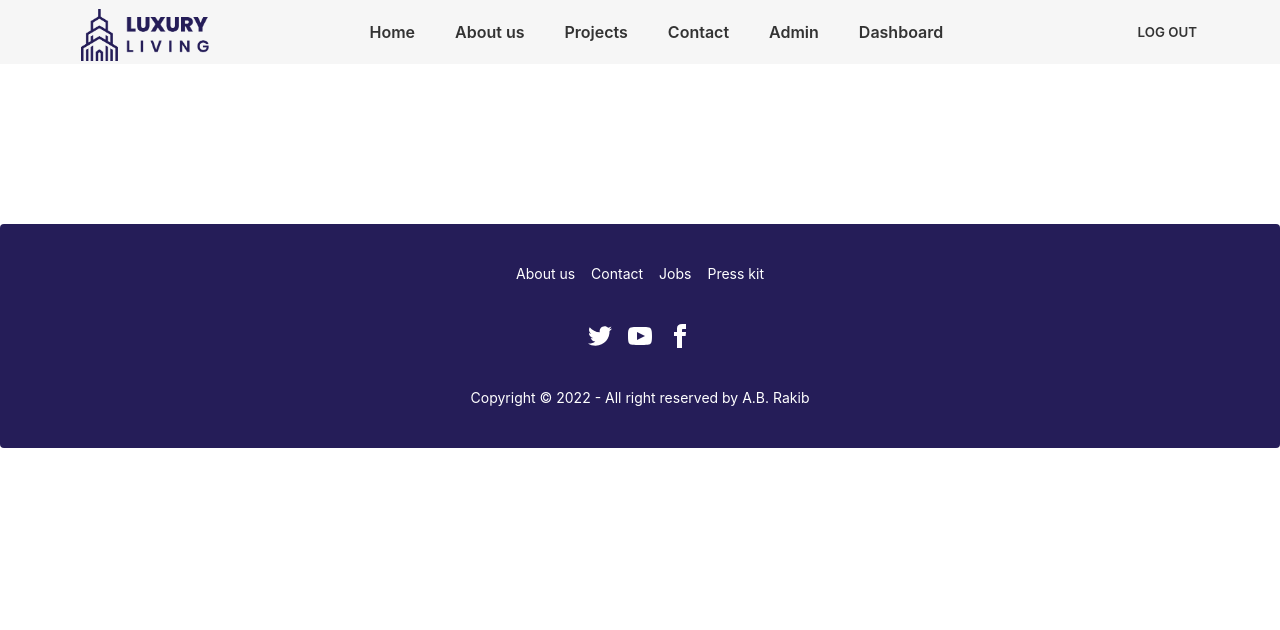
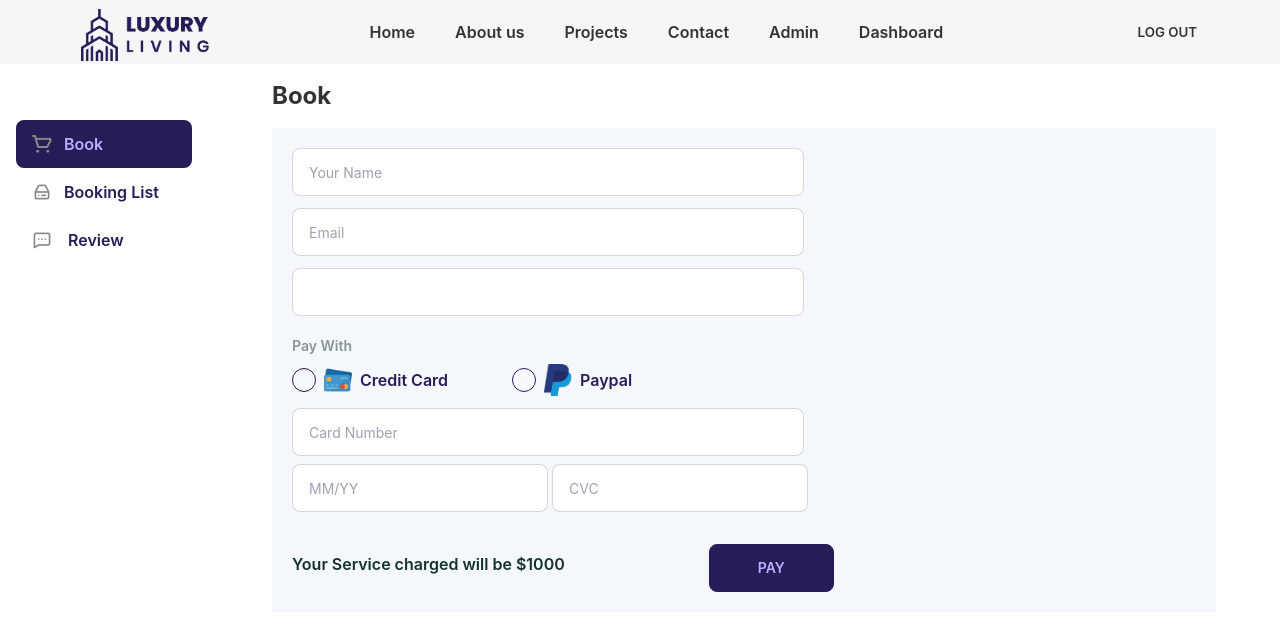
Before and after one commit to abrakib942/luxury-living-client, a React (Create React App) app: page /dashboard/book in a window 1280 px wide. Shown: the top 630 px of the page. Built offline with nearby package versions, Linux system fonts and the light colour scheme; no server answers; the HTML template or start-up script is replaced by a standard one.

Commit message:
book design

```diff
--- a/src/App.js
+++ b/src/App.js
@@ -6,6 +6,9 @@ import Footer from "./Shared/Footer";
 import Login from "./Pages/Login/Login";
 import SignUp from "./Pages/Login/SignUp";
 import Dashboard from "./Pages/Dashboard/Dashboard";
+import Book from "./Pages/Dashboard/Book";
+import BookingList from "./Pages/Dashboard/BookingList";
+import Review from "./Pages/Dashboard/Review";
 
 function App() {
   return (
@@ -16,10 +19,15 @@ function App() {
         <Route path="/" element={<Home />} />
         <Route path="/login" element={<Login />} />
         <Route path="/signup" element={<SignUp />} />
-        <Route path="/dashboard" element={<Dashboard />} />
+
+        {/* nested */}
+        <Route path="/dashboard" element={<Dashboard />}>
+          <Route path="book/:id" element={<Book />} />
+          <Route path="book" element={<Book />} />
+          <Route path="booking-list" element={<BookingList />} />
+          <Route path="add-review" element={<Review />} />
+        </Route>
       </Routes>
-
-      <Footer />
     </div>
   );
 }
--- a/src/Pages/Dashboard/Book.js
+++ b/src/Pages/Dashboard/Book.js
@@ -1,10 +1,71 @@
 import React from "react";
+import credit from "../../assets/Icon/credit.png";
+import paypal from "../../assets/Icon/paypal.png";
 
 const Book = () => {
   return (
-    <div>
-      <h2 className="text-4xl">Booking</h2>
-    </div>
+    <section className="lg:px-16 px-8">
+      <h2 className="text-2xl font-bold my-4">Book</h2>
+      <div className="bg-[#F4F7FC] p-5">
+        <div className="grid grid-flow-row">
+          <input
+            type="text"
+            placeholder="Your Name"
+            class="input input-bordered input-md w-full max-w-lg mb-3 bg-white"
+            required
+          />
+          <input
+            type="text"
+            placeholder="Email"
+            class="input input-bordered  input-md w-full max-w-lg mb-3 bg-white"
+            required
+          />
+          <input
+            type="text"
+            placeholder=""
+            class="input input-bordered input-md w-full max-w-lg mb-3 bg-white"
+            required
+          />
+        </div>
+        <p className="my-2 text-[#899694] text-sm font-semibold">Pay With</p>
+        <div className="flex items-center lg:gap-16 gap-4">
+          <p className="flex items-center gap-2">
+            <input type="checkbox" name="radio-2" class="radio radio-primary" />
+            <img className="w-7" src={credit} alt="" />
+            <p className="font-semibold text-primary">Credit Card</p>
+          </p>
+          <p className="flex items-center gap-2">
+            <input type="checkbox" name="radio-2" class="radio radio-primary" />
+            <img className="w-7" src={paypal} alt="" />
+            <p className="font-semibold text-primary">Paypal</p>
+          </p>
+        </div>
+        <input
+          type="text"
+          placeholder="Card Number"
+          class="input input-bordered  input-md w-full max-w-lg mb-2 mt-3 bg-white"
+          required
+        />
+        <div className="lg:flex md:flex gap-1 mb-4">
+          <input
+            type="text"
+            placeholder="MM/YY"
+            class="input input-bordered input-md w-64 mb-2 max-w-xs bg-white"
+          />
+          <input
+            type="text"
+            placeholder="CVC"
+            class="input input-bordered input-md  max-w-xs w-64 bg-white "
+          />
+        </div>
+        <div className="lg:flex md:flex items-center lg:gap-36 md:gap-36">
+          <p className="text-[#16322E] font-semibold">
+            Your Service charged will be $1000
+          </p>
+          <button className="btn btn-primary px-12 mt-2">Pay</button>
+        </div>
+      </div>
+    </section>
   );
 };
 
--- a/src/Pages/Dashboard/Dashboard.js
+++ b/src/Pages/Dashboard/Dashboard.js
@@ -6,18 +6,15 @@ import review from "../../assets/Icon/review.png";
 
 const Dashboard = () => {
   return (
-    <div className="">
+    <div className="bg-white">
       <div className="drawer drawer-mobile">
         <input id="my-drawer-2" type="checkbox" className="drawer-toggle" />
         <div className="drawer-content ">
-          <h2 className="text-2xl font-bold text-orange-500 text-center my-8">
-            Dashboard
-          </h2>
           <Outlet></Outlet>
         </div>
-        <div className="drawer-side mt-16">
+        <div className="drawer-side mt-10">
           <label htmlFor="my-drawer-2" className="drawer-overlay"></label>
-          <ul className="menu p-4 overflow-y-auto w-80">
+          <ul className="menu p-4 overflow-y-auto w-52">
             {/* <!-- Sidebar content here --> */}
             <li className="font-semibold text-primary">
               <NavLink to="/dashboard/book">
@@ -32,7 +29,7 @@ const Dashboard = () => {
               </NavLink>
             </li>
             <li className="font-semibold text-primary">
-              <NavLink to="/dashboard/add-product">
+              <NavLink to="/dashboard/add-review">
                 <img className="w-5 mr-1" src={review} alt="" /> Review
               </NavLink>
             </li>
--- a/src/Pages/Dashboard/Review.js
+++ b/src/Pages/Dashboard/Review.js
@@ -0,0 +1,11 @@
+import React from "react";
+
+const Review = () => {
+  return (
+    <div>
+      <h2 className="text-4xl">add review</h2>
+    </div>
+  );
+};
+
+export default Review;
--- a/src/Pages/Home/Home.js
+++ b/src/Pages/Home/Home.js
@@ -1,4 +1,5 @@
 import React from "react";
+import Footer from "../../Shared/Footer";
 import Banner from "./Banner";
 import Contact from "./Contact";
 import Projects from "./Projects";
@@ -13,6 +14,7 @@ const Home = () => {
       <Services />
       <Testimonials />
       <Contact />
+      <Footer />
     </div>
   );
 };
--- a/src/Pages/Home/Service.js
+++ b/src/Pages/Home/Service.js
@@ -1,8 +1,15 @@
 import React from "react";
+import { useNavigate } from "react-router-dom";
 import shop from "../../assets/Icon/shop.png";
 
 const Service = ({ service }) => {
-  const { img, name, description, price } = service;
+  const { _id, img, name, description, price } = service;
+  const navigate = useNavigate();
+
+  const navigateToBook = (id) => {
+    navigate(`/dashboard/book/${id}`);
+  };
+
   return (
     <div>
       <div class="card w-[370px] shadow-lg">
@@ -15,7 +22,10 @@ const Service = ({ service }) => {
             ${price}
           </h2>
           <p className="text-center text-[#606268]">{description}</p>
-          <button className="btn btn-outline btn-primary mt-4 font-bold ">
+          <button
+            onClick={() => navigateToBook(_id)}
+            className="btn btn-outline btn-primary mt-4 font-bold "
+          >
             <img className="w-5 mr-1" src={shop} alt="" /> Book Now
           </button>
         </div>
--- a/src/Pages/Login/SignUp.js
+++ b/src/Pages/Login/SignUp.js
@@ -9,7 +9,7 @@ const SignUp = () => {
       <div className="card w-[450px] shadow-xl mx-auto my-auto">
         <button className="input input-bordered rounded-3xl block mx-auto font-semibold ">
           {" "}
-          <div className=" flex items-cente px-10">
+          <div className=" flex items-center px-10">
             <img className="w-7 mr-6" src={google} alt="" />
             Continue With Google
           </div>
```
Also changed, not shown: src/assets/Icon/credit.png (renamed from src/assets/Icon/credit-card 1.png).
